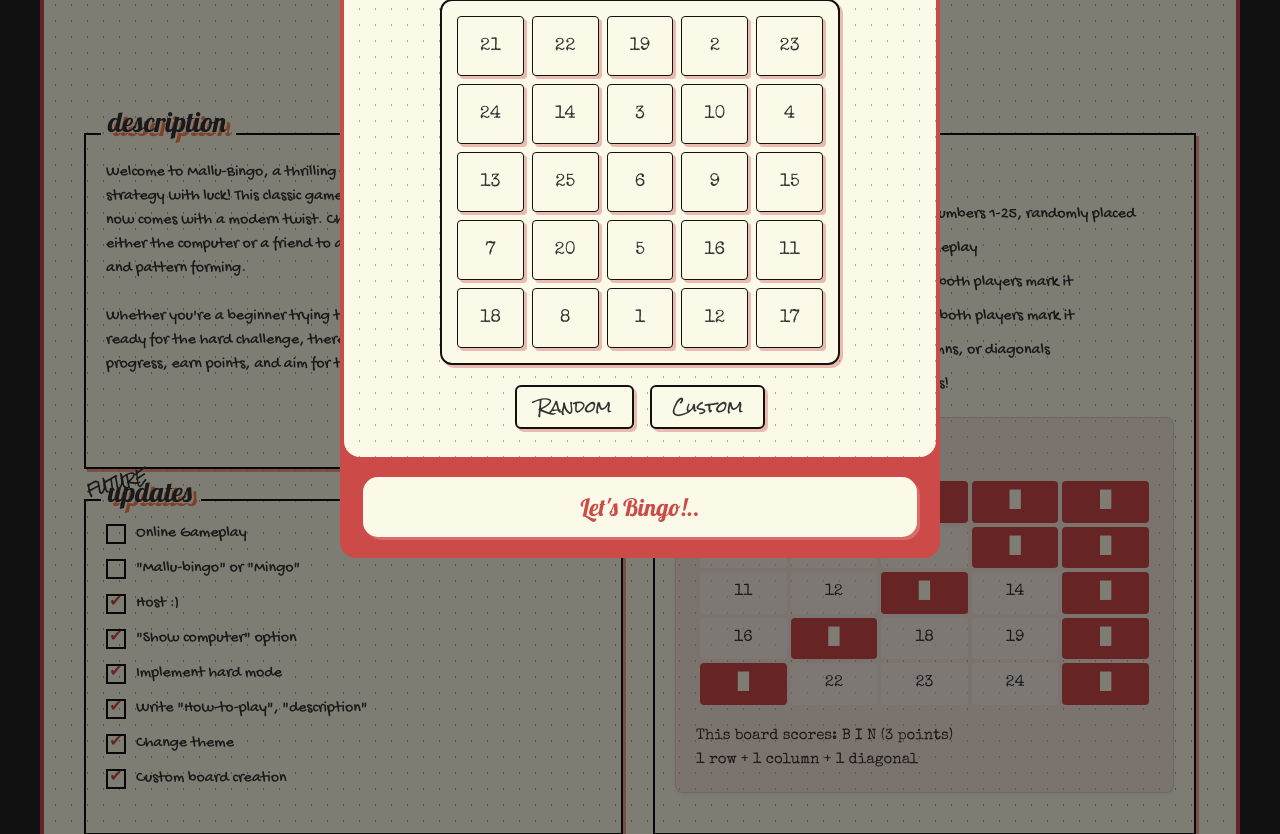
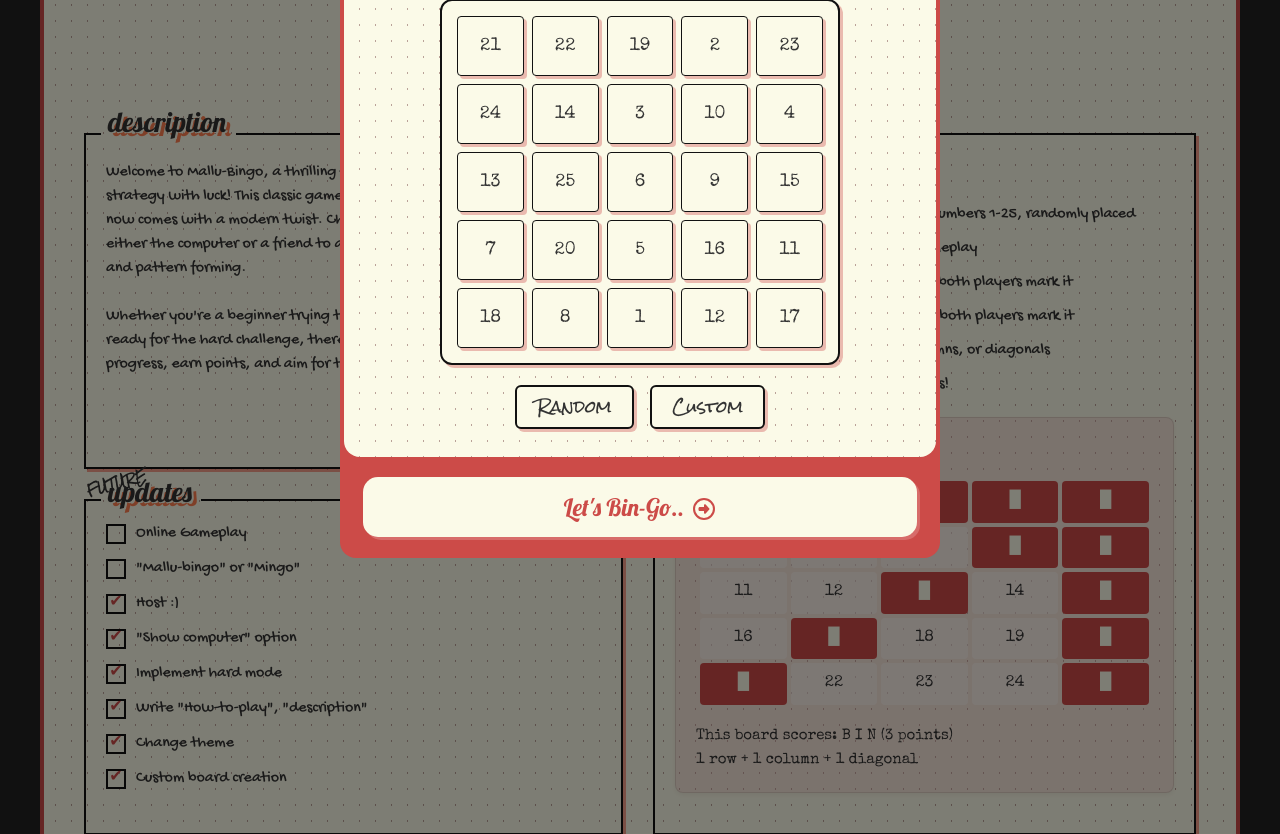
Before and after one commit to hostelsforgeck/mallu-bingo, a Flask app: page / in a window 1280 px wide, after a click on "Let's Play". Shown: the part 661-1495 px from the top of the page. Run offline with Flask 3, Linux system fonts and the light colour scheme; some libraries are stand-ins or nearby versions.

Commit message:
added arrow in modal

```diff
--- a/templates/index.html
+++ b/templates/index.html
@@ -1260,7 +1260,15 @@
                             </div>
                         </div>
                         <div class="modal-footer">
-                            <button type="submit" class="btn btn-primary w-100">Let's Bingo!..</button>
+                            <button type="submit" class="btn btn-primary w-100">Let's Bin-Go..<svg xmlns="http://www.w3.org/2000/svg" viewBox="0 0 512 512" class="ms-2" fill="currentColor"
+                                width="24" height="24" style="padding-bottom: 2px;">
+                                <!-- arrow right -->
+                                <!-- <path d="M438.6 278.6c12.5-12.5 12.5-32.8 0-45.3l-160-160c-12.5-12.5-32.8-12.5-45.3 0s-12.5 32.8 0 45.3L338.8 224 32 224c-17.7 0-32 14.3-32 32s14.3 32 32 32l306.7 0L233.4 393.4c-12.5 12.5-12.5 32.8 0 45.3s32.8 12.5 45.3 0l160-160z"/> -->
+
+                                <!-- circular-arrow-right -->
+                                <path
+                                    d="M464 256A208 208 0 1 1 48 256a208 208 0 1 1 416 0zM0 256a256 256 0 1 0 512 0A256 256 0 1 0 0 256zM294.6 151.2c-4.2-4.6-10.1-7.2-16.4-7.2C266 144 256 154 256 166.3l0 41.7-96 0c-17.7 0-32 14.3-32 32l0 32c0 17.7 14.3 32 32 32l96 0 0 41.7c0 12.3 10 22.3 22.3 22.3c6.2 0 12.1-2.6 16.4-7.2l84-91c3.5-3.8 5.4-8.7 5.4-13.9s-1.9-10.1-5.4-13.9l-84-91z" />
+                            </svg></button>
                         </div>
                     </form>
                 </div>
```
